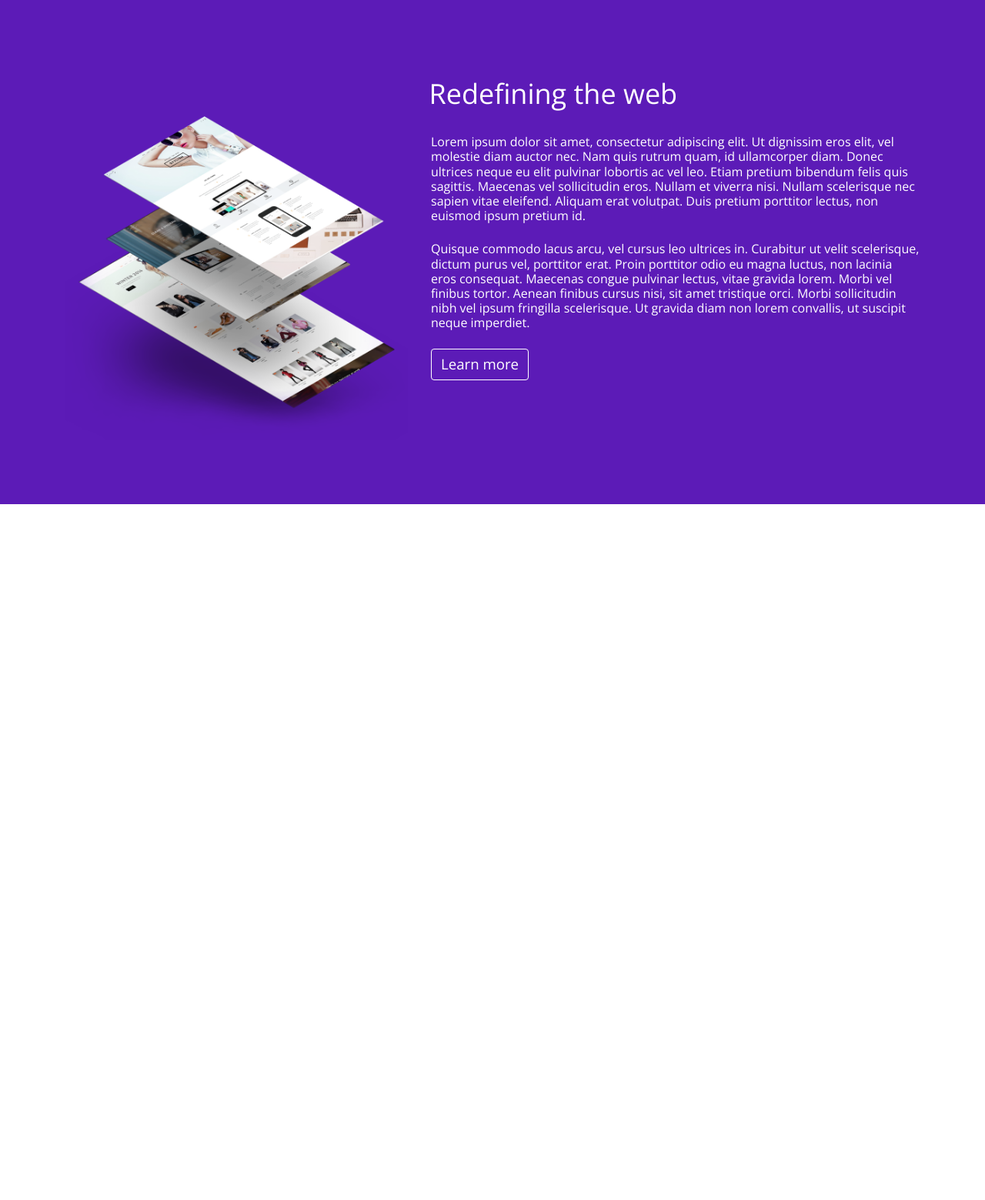
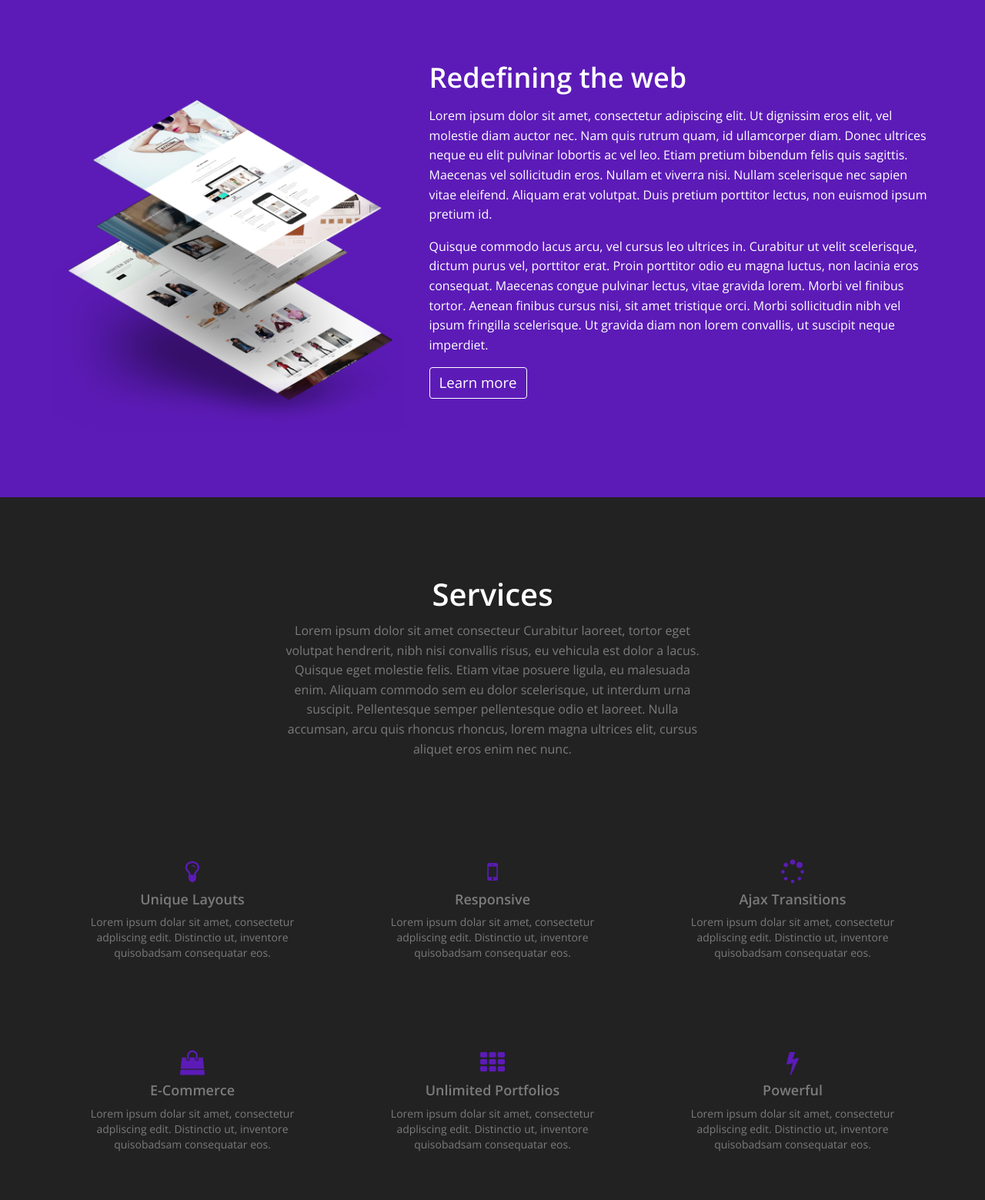
Before and after one commit to phileflanagan/create-a-homepage, a website: page dist/index.html in a window 1280 px wide. Shown: the part 661-2220 px from the top of the page at 77% size. Before the commit the page ends 1316 px from the top, so only its background shows below. Drawn offline with nearby package versions, Linux system fonts and the light colour scheme.

Commit message:
Finish seciton 3

```diff
--- a/src/sass/_structure.scss
+++ b/src/sass/_structure.scss
@@ -1,4 +1,5 @@
 section { padding: 6em 0; }
+section figure { width: 80%; }
 .jumbotron { margin: 0; }
 
 @media (max-width: 768px) {
--- a/src/sass/_typography.scss
+++ b/src/sass/_typography.scss
@@ -2,5 +2,18 @@ $opensans: 'Open Sans', sans-serif;
 
 
 body { font-family: $opensans; }
-section h2 { font-size: 30pt; }
-p { line-height: 1.2; font-size: 12pt; margin: 1.5em 0; }
+
+section h2 {
+  font-size: 30pt;
+  margin-bottom: 5px;
+}
+
+p {
+  line-height: 1.6;
+  font-size: 12pt;
+  margin: 0.5em 0 1em;
+}
+
+h1, h2, h3, h4, h5, h6 {
+  font-weight: 600;
+}
--- /dev/null
+++ b/src/sass/elements/_info-block.scss
@@ -0,0 +1,10 @@
+.info-block {
+  padding: 5%;
+  box-sizing: border-box;
+  border-radius: 4px;
+  transition: all 250ms ease-in-out;
+
+  i { font-size: 24pt; }
+
+  &:hover { background-color: rgba(255,255,255,0.03); }
+}
--- /dev/null
+++ b/src/sass/elements/_lead-box.scss
@@ -0,0 +1 @@
+.lead-box { margin: 0 0 4em;}
--- a/src/sass/styles.scss
+++ b/src/sass/styles.scss
@@ -7,14 +7,16 @@
  * Import Globals
  */
 @import 'structure';
+@import 'colors';
 @import 'typography';
-@import 'colors';
 
 
 /*
  * Import Elements
  */
 @import 'elements/buttons';
+@import 'elements/lead-box';
+@import 'elements/info-block';
 
 /*
  * Import Sections
```
Also changed, not shown: dist/assets/stylesheets/styles.css, dist/index.html.
